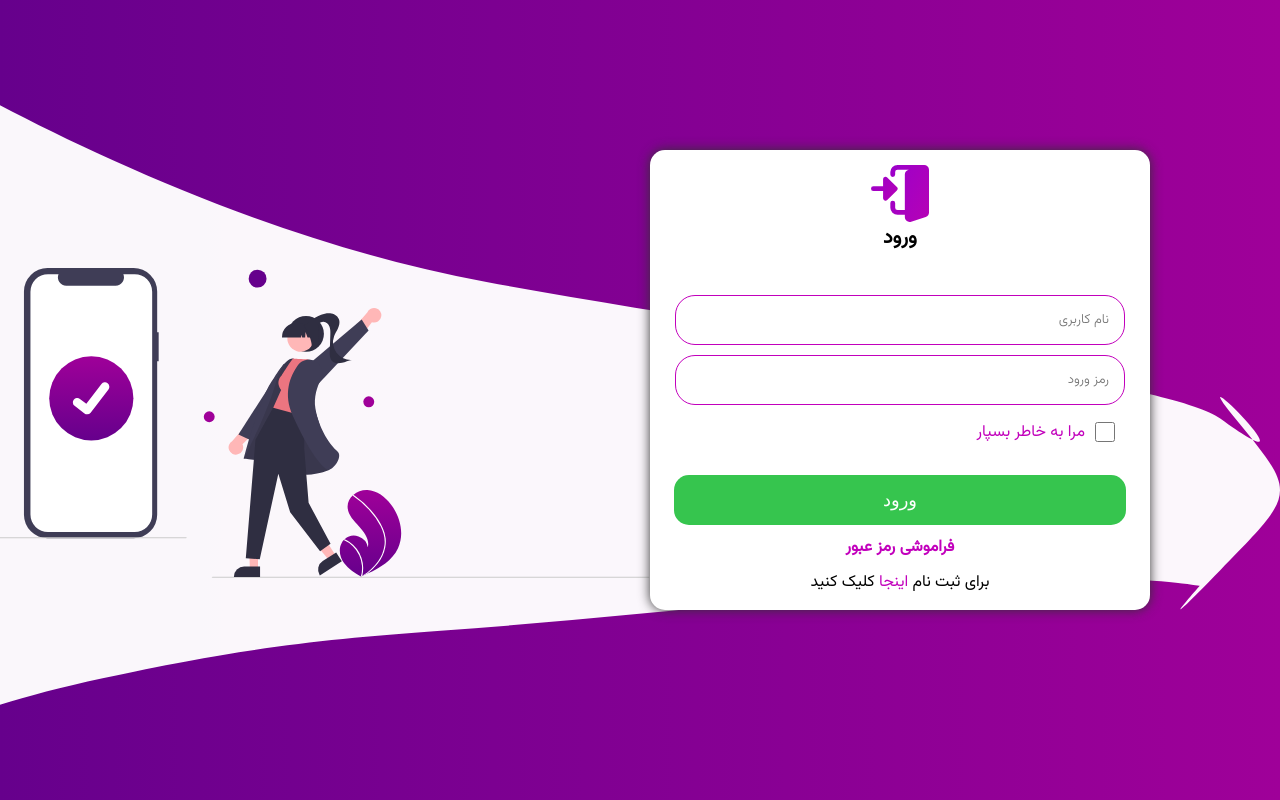
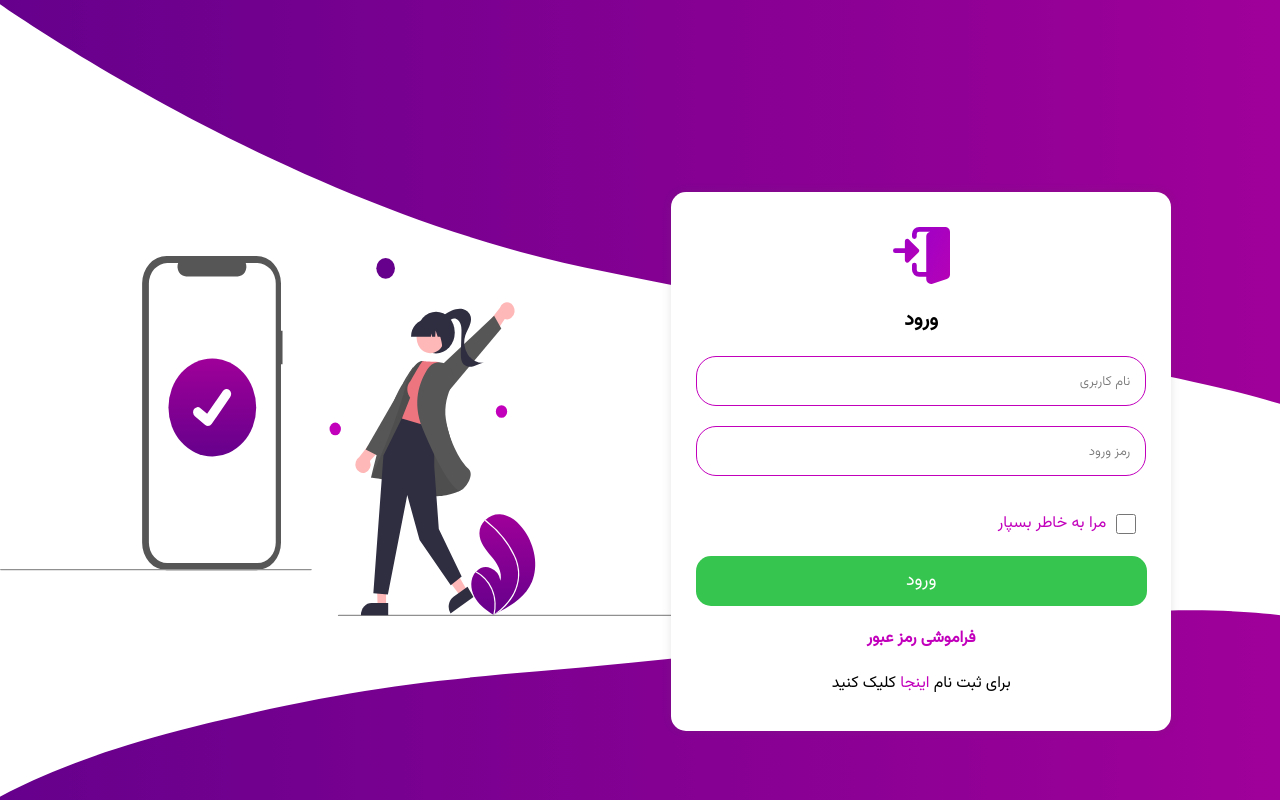
Before and after one commit to alimooo1/Sadrun_Project, a React (Vite) app in the folder sadrun-project/: page /login in a window 1280 px wide. Built offline with nearby package versions, Linux system fonts and the light colour scheme.

Commit message:
login svgs added to the assets separately.

```diff
--- a/sadrun-project/src/components/Login & signup/components/Login.jsx
+++ b/sadrun-project/src/components/Login & signup/components/Login.jsx
@@ -1,43 +1,59 @@
-import React from 'react';
-import { Link } from 'react-router-dom';
-import login from '../assets/SVGs/login.svg'
-import loginS from '../assets/SVGs/loginS.svg'
+import React from "react";
+import { Link } from "react-router-dom";
+import white from "../assets/SVGs/new/white.svg";
+import login from "../assets/SVGs/new/login.svg";
+import loginS from "../assets/SVGs/loginS.svg";
 import Button from "../components/button/Button";
-import styles from './login.module.scss'
+import styles from "./login.module.scss";
 
 const Login = () => {
   return (
     <div className={styles.container}>
-
-                <img className={styles.login} src={login} alt="login" />
-
+      <img className={styles.white} src={white} alt="" />
+      <img className={styles.login} src={login} alt="" />
 
       <div className={styles.boxLogin}>
-
         <div className={styles.boxHeader}>
           <img src={loginS} alt="login" />
           <sapn className={styles.textHeader}> ورود</sapn>
         </div>
 
         <div className={styles.inputs}>
-                            <input className={styles.input} placeholder='نام کاربری' type="text" />
-                            <input className={styles.input} placeholder='رمز ورود' type="password" />
+          <input
+            className={styles.input}
+            placeholder="نام کاربری"
+            type="text"
+          />
+          <input
+            className={styles.input}
+            placeholder="رمز ورود"
+            type="password"
+          />
 
           <div className={styles.checkbox_parent}>
-                                <input className={styles.checkbox} type="checkbox" />
-                                <label className={styles.checkbox_text}>مرا به خاطر بسپار</label>
+            <input id="chekbox" className={styles.checkbox} type="checkbox" />
+            <label for="chekbox" className={styles.checkbox_text}>مرا به خاطر بسپار</label>
           </div>
         </div>
 
         <div className={styles.footer}>
-                            <Button className={styles.btn} buttonType={"form-sign-up-button"}> ورود</Button>
-                            <Link className={styles.forget} to='/Forget'>فراموشی رمز عبور</Link>
-                            <span>برای ثبت نام <Link className={styles.signup} to='/signup'> اینجا</Link>  کلیک کنید</span>
+          <Button className={styles.btn} buttonType={"form-sign-up-button"}>
+            {" "}
+            ورود
+          </Button>
+          <Link className={styles.forget} to="/Forget">
+            فراموشی رمز عبور
+          </Link>
+          <span>
+            برای ثبت نام{" "}
+            <Link className={styles.signup} to="/signup">
+              {" "}
+              اینجا
+            </Link>{" "}
+            کلیک کنید
+          </span>
         </div>
-
       </div>
-
-
     </div>
   );
 };
--- a/sadrun-project/src/components/Login & signup/components/login.module.scss
+++ b/sadrun-project/src/components/Login & signup/components/login.module.scss
@@ -1,109 +1,183 @@
+@import "../../../sass/variables.scss";
+@import "../../../sass/media.scss";
 
-@import "../../../sass/variables.scss";
-
-.container{
-    background: linear-gradient(to right,#66008C ,#9F0099 );
+.container {
+  background: linear-gradient(to right, #66008c, #9f0099);
   overflow: hidden;
   display: block;
   width: 100%;
   height: 100vh;
   font-family: $primary-font-family;
 }
-.login{
-    width: 110%;
-    height: 100vh;
+.white {
+  width: 111.5%;
+  height: 103%;
+  position: fixed;
+  top: -1vh;
+  left: -3%;
 }
-.boxLogin{
+.login {
+  width: 62%;
+  height: 45vh;
+  position: fixed;
+  top: 32vh;
+  left: 0%;
+}
+
+.boxLogin {
   width: 500px;
-    height: 460px;
   display: flex;
+  padding: 35px 0;
+  gap: 20px;
   flex-direction: column;
   justify-content: space-around;
   align-items: center;
   background-color: #fff;
   border-radius: 15px;
   position: absolute;
-    top: 150px;
-    right: 130px;
-    box-shadow: 0 0 12px #333;
+  top: 24vh;
+  right: 8.5%;
+  box-shadow: 0px 0px 10px rgba(87, 87, 87, 0.160784);
   transition: 0.5s;
 }
-.boxHeader{
+.boxHeader {
   display: flex;
   justify-content: center;
   flex-direction: column;
   align-items: center;
+  gap: 20px;
 }
-.textHeader{
+.textHeader {
   font-size: 20px;
   font-weight: bold;
 }
-.inputs{
+.inputs {
   width: 90%;
   display: flex;
   flex-direction: column;
   justify-content: center;
-
+  gap: 20px;
 }
-.input{
+.input {
   width: 100%;
   height: 50px;
   border-radius: 20px;
   padding-right: 15px;
-    margin-top: 10px;
-    color: #C200BC;
-    border: 1px solid #C200BC;
+  color: #c200bc;
+  border: 1px solid #c200bc;
   outline: none;
   font-family: $tertiary-font-family;
 }
-.input:focus{
+.input:focus {
   border: 2px solid #bb0dfa;
 }
-.checkbox_parent{
+.checkbox_parent {
   display: flex;
   justify-content: right;
   align-items: center;
   margin-top: 15px;
   padding-right: 10px;
 }
-.checkbox{
+.checkbox {
   width: 20px;
   height: 20px;
+  accent-color: #c200bc;
+  cursor: pointer;
 }
-.checkbox_text{
+.checkbox_text {
   margin-right: 10px;
-    color: #C200BC;
+  color: #c200bc;
+  cursor: pointer;
 }
-.footer{
+.footer {
   width: 95%;
   display: flex;
   justify-content: center;
   flex-direction: column;
   align-items: center;
+  gap: 10px;
 }
-.btn{
+.btn {
+  font-family: $primary-font-family;
   width: 95%;
   height: 50px;
-    background-color: #36C54E;
+  background-color: #36c54e;
   border-radius: 15px;
   color: #fff;
   border: none;
   cursor: pointer;
   font-size: 18px;
+  transition: 0.3s;
 }
-.forget{
+.btn:hover {
+  background-color: #22b03a;
+}
+.btn:active {
+  background-color: #1c9931;
+}
+.forget {
   margin: 10px 0;
-    color: #C200BC;
+  color: #c200bc;
   text-decoration: none;
   font-weight: bold;
 }
-.signup{
+.signup {
   text-decoration: none;
-    color: #C200BC;
+  color: #c200bc;
 }
 
-@media screen and (max-width: 600px) {
-    .container{
+@include max-width(large) {
+  .login {
+    width: 55%;
+  }
+  .boxLogin {
+    width: 450px;
+    padding: 35px 0;
+    gap: 15px;
+    top: 18vh;
+    right: 6%;
+  }
+
+}
+
+@include max-width(medium) {
+   .container {
+    display: flex;
+    justify-content: center;
+    align-items: flex-start;
+    overflow-y: auto;
+    padding-top: 20px;
+  }
+  .login, .white {
+    display: none;
+  }
+  .boxLogin {
+    width: 400px;
+    padding: 20px 0;
+    gap: 10px;
+    position: relative;
+    top: 0;
+    right: 0;
+  }
+  .boxHeader {
+    gap: 5px;
+  }
+  .inputs {
+    gap: 10px;
+  }
+  .input {
+    height: 40px;
+    border-radius: 15px;
+  }
+  .btn {
+    height: 40px;
+    border-radius: 10px;
+    font-size: 18px;
+  }
+}
+
+@include max-width(small) {
+  .container {
     background: #ffffff;
     width: 100%;
     height: 100vh;
@@ -111,13 +185,18 @@
     justify-content: center;
     align-items: center;
   }
-    .boxLogin{
+  .boxLogin {
     position: static;
-        width: 370px;
-        height: 450px;
+    width: 85%;
   }
-    .login{
+  .login,
+  .white {
     display: none;
   }
+}
 
-}
+// ===> xsmall: 320px;
+// ===> small: 576px;
+// ===> medium: 768px;
+// ===> large: 1024px;
+// ===> extra-large: 1300px;
```
Also changed, not shown: sadrun-project/src/components/Login & signup/assets/SVGs/new/login.svg (added), sadrun-project/src/components/Login & signup/assets/SVGs/new/white.svg (added). Lines whose indentation alone changed are shown as unchanged.
